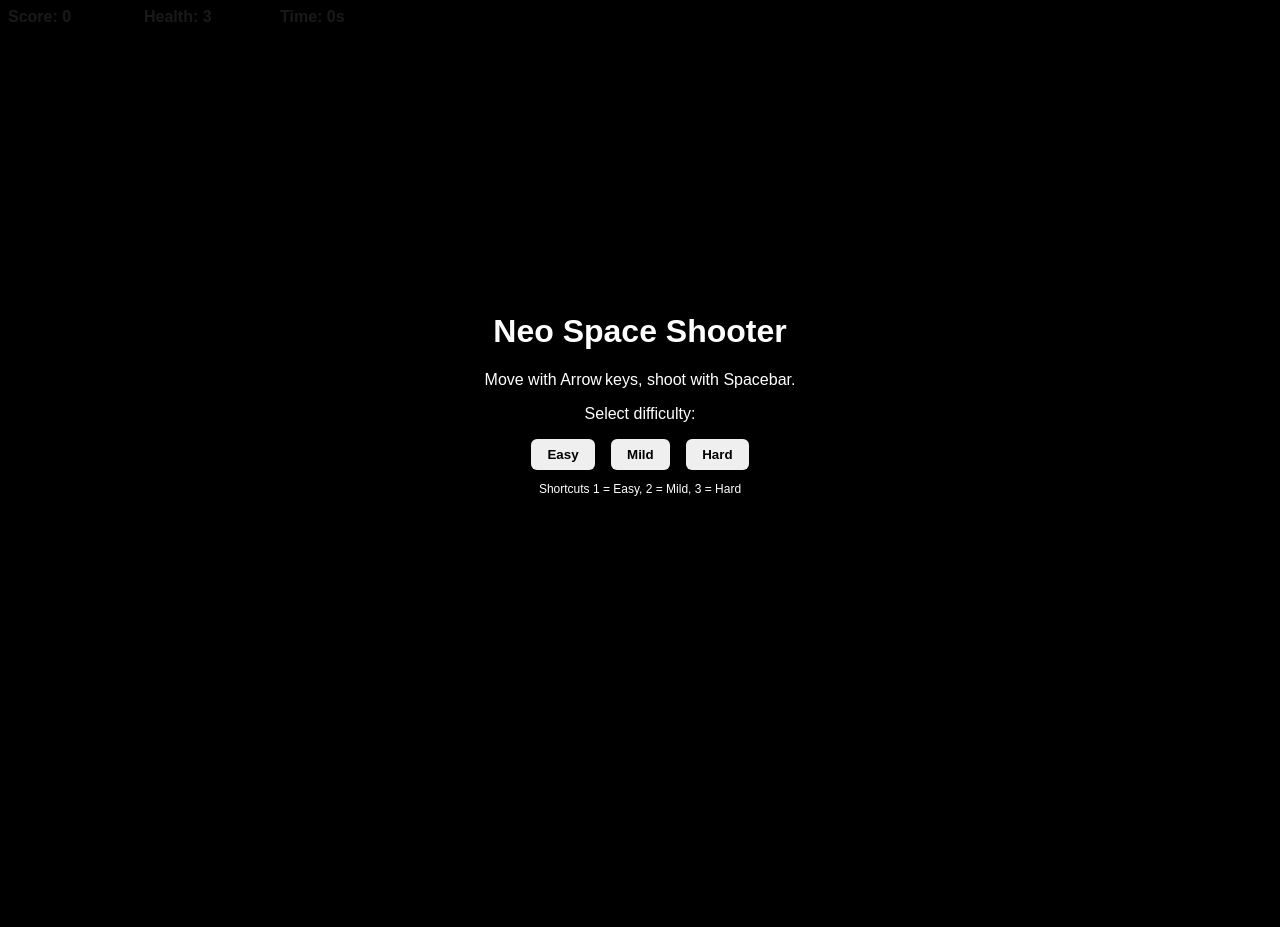
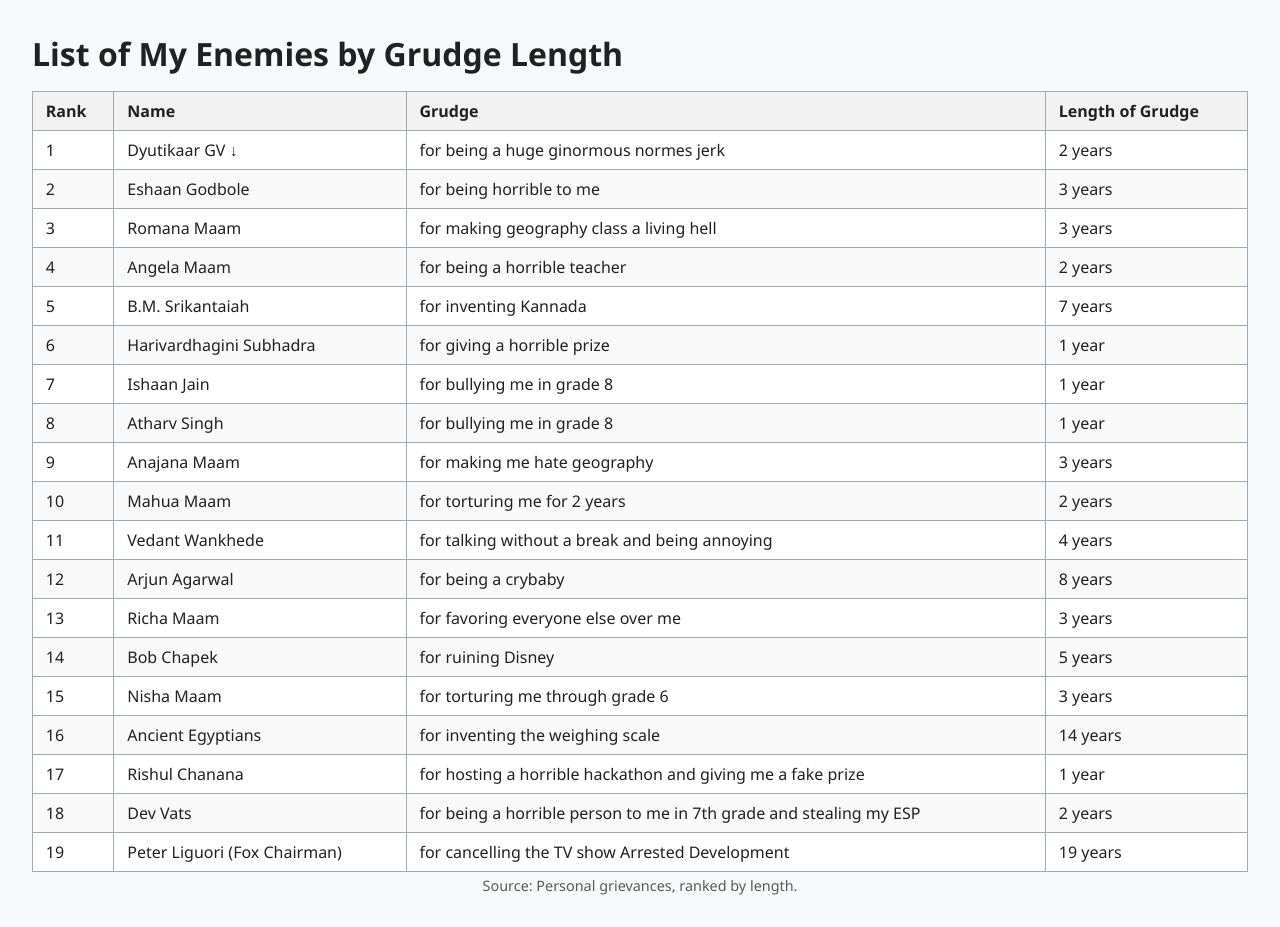
Before and after one commit to SparshJainChajjed/enemies-list, a plain HTML site: page index.html in a window 1280 px wide. Before the commit the page ends 800 px from the top, so only its background shows below. Drawn offline with Linux system fonts and the light colour scheme.

Commit message:
Update index.html

```diff
--- a/index.html
+++ b/index.html
@@ -1,179 +1,179 @@
 <!DOCTYPE html>
 <html lang="en">
 <head>
-<meta charset="UTF-8" />
-<title>Neo Space Shooter</title>
-<style>
-  /* -------- basic page & HUD -------- */
-  html,body{margin:0;padding:0;width:100%;height:100%;overflow:hidden;background:#000;color:#fff;font-family:Arial,Helvetica,sans-serif}
-  #ui{position:fixed;top:8px;left:8px;right:8px;display:flex;gap:16px;font-weight:bold;text-shadow:0 0 6px #000}
-  #ui span{min-width:120px}
-  canvas{display:block;width:100%;height:100%}
+  <meta charset="utf-8">
+  <title>My Enemies List</title>
+  <meta name="viewport" content="width=device-width, initial-scale=1">
+  <style>
+    /* Wikipedia-style “wikitable” */
+    body {
+      font-family: "Segoe UI", Arial, sans-serif;
+      margin: 2rem;
+      background: #f8f9fa;
+      color: #202122;
+    }
+    h1 {
+      font-size: 2rem;
+      margin-bottom: 1rem;
+    }
+    table.wikitable {
+      width: 100%;
+      border-collapse: collapse;
+      margin-bottom: 1rem;
+      background: #fff;
+    }
+    .wikitable th,
+    .wikitable td {
+      border: 1px solid #a2a9b1;
+      padding: 0.5em 0.8em;
+    }
+    .wikitable th {
+      background: #f2f2f2;
+      text-align: left;
+      font-weight: bold;
+    }
+    .wikitable tr:nth-child(even) td {
+      background: #f9f9f9;
+    }
+    .wikitable caption {
+      caption-side: bottom;
+      padding-top: 0.3em;
+      font-size: 0.9rem;
+      color: #5a5a5a;
+    }
+  </style>
+</head>
+<body>
 
-  /* intro overlay */
-  #introOverlay{position:fixed;inset:0;background:rgba(0,0,0,0.9);color:#fff;display:flex;justify-content:center;align-items:center;text-align:center}
-  .diffButton{margin:0 6px;padding:8px 16px;border:none;border-radius:6px;font-weight:bold;cursor:pointer}
-  .diffButton:hover{background:#333}
+  <h1>List of My Enemies by Grudge Length</h1>
 
-  /* game‑over overlay */
-  #memeOverlay{position:fixed;inset:0;background:rgba(0,0,0,0.85);color:#fff;display:flex;flex-direction:column;justify-content:center;align-items:center;text-align:center;font-size:32px}
-  #memeBtn{margin-top:16px;padding:10px 24px;border:none;border-radius:6px;background:#ff0066;color:#fff;font-size:20px;font-weight:bold;cursor:pointer}
-</style>
-</head>
-<body tabindex="0">
+  <table class="wikitable">
+    <thead>
+      <tr>
+        <th>Rank</th>
+        <th>Name</th>
+        <th>Grudge</th>
+        <th>Length of Grudge</th>
+      </tr>
+    </thead>
+    <tbody>
+      <tr>
+        <td>1</td>
+        <td>Dyutikaar GV ↓</td>
+        <td>for being a huge ginormous normes jerk</td>
+        <td>2 years</td>
+      </tr>
+      <tr>
+        <td>2</td>
+        <td>Eshaan Godbole</td>
+        <td>for being horrible to me</td>
+        <td>3 years</td>
+      </tr>
+      <tr>
+        <td>3</td>
+        <td>Romana Maam</td>
+        <td>for making geography class a living hell</td>
+        <td>3 years</td>
+      </tr>
+      <tr>
+        <td>4</td>
+        <td>Angela Maam</td>
+        <td>for being a horrible teacher</td>
+        <td>2 years</td>
+      </tr>
+      <tr>
+        <td>5</td>
+        <td>B.M. Srikantaiah</td>
+        <td>for inventing Kannada</td>
+        <td>7 years</td>
+      </tr>
+      <tr>
+        <td>6</td>
+        <td>Harivardhagini Subhadra</td>
+        <td>for giving a horrible prize</td>
+        <td>1 year</td>
+      </tr>
+      <tr>
+        <td>7</td>
+        <td>Ishaan Jain</td>
+        <td>for bullying me in grade 8</td>
+        <td>1 year</td>
+      </tr>
+      <tr>
+        <td>8</td>
+        <td>Atharv Singh</td>
+        <td>for bullying me in grade 8</td>
+        <td>1 year</td>
+      </tr>
+      <tr>
+        <td>9</td>
+        <td>Anajana Maam</td>
+        <td>for making me hate geography</td>
+        <td>3 years</td>
+      </tr>
+      <tr>
+        <td>10</td>
+        <td>Mahua Maam</td>
+        <td>for torturing me for 2 years</td>
+        <td>2 years</td>
+      </tr>
+      <tr>
+        <td>11</td>
+        <td>Vedant Wankhede</td>
+        <td>for talking without a break and being annoying</td>
+        <td>4 years</td>
+      </tr>
+      <tr>
+        <td>12</td>
+        <td>Arjun Agarwal</td>
+        <td>for being a crybaby</td>
+        <td>8 years</td>
+      </tr>
+      <tr>
+        <td>13</td>
+        <td>Richa Maam</td>
+        <td>for favoring everyone else over me</td>
+        <td>3 years</td>
+      </tr>
+      <tr>
+        <td>14</td>
+        <td>Bob Chapek</td>
+        <td>for ruining Disney</td>
+        <td>5 years</td>
+      </tr>
+      <tr>
+        <td>15</td>
+        <td>Nisha Maam</td>
+        <td>for torturing me through grade 6</td>
+        <td>3 years</td>
+      </tr>
+      <tr>
+        <td>16</td>
+        <td>Ancient Egyptians</td>
+        <td>for inventing the weighing scale</td>
+        <td>14 years</td>
+      </tr>
+      <tr>
+        <td>17</td>
+        <td>Rishul Chanana</td>
+        <td>for hosting a horrible hackathon and giving me a fake prize</td>
+        <td>1 year</td>
+      </tr>
+      <tr>
+        <td>18</td>
+        <td>Dev Vats</td>
+        <td>for being a horrible person to me in 7th grade and stealing my ESP</td>
+        <td>2 years</td>
+      </tr>
+      <tr>
+        <td>19</td>
+        <td>Peter Liguori (Fox Chairman)</td>
+        <td>for cancelling the TV show Arrested Development</td>
+        <td>19 years</td>
+      </tr>
+    </tbody>
+    <caption>Source: Personal grievances, ranked by length.</caption>
+  </table>
 
-<!-- HUD -->
-<div id="ui">
-  <span id="score">Score: 0</span>
-  <span id="health">Health: 3</span>
-  <span id="time">Time: 0s</span>
-</div>
-
-<!-- intro overlay -->
-<div id="introOverlay">
-  <div>
-    <h1>Neo Space Shooter</h1>
-    <p>Move with Arrow keys, shoot with Spacebar.</p>
-    <p>Select difficulty:</p>
-    <button class="diffButton" data-diff="easy">Easy</button>
-    <button class="diffButton" data-diff="mild">Mild</button>
-    <button class="diffButton" data-diff="hard">Hard</button>
-    <p style="font-size:12px">Shortcuts 1 = Easy, 2 = Mild, 3 = Hard</p>
-  </div>
-</div>
-
-<!-- game‑over overlay -->
-<div id="memeOverlay" style="display:none">
-  <div>Game Over<br/>Please go and touch grass now.</div>
-  <button id="memeBtn">Play Again</button>
-</div>
-
-<canvas id="game"></canvas>
-
-<script>
-/* ---------- difficulty presets ---------- */
-const difficultySettings={
-  easy :{spawnMin:1,spawnMax:2,timerMin:1.0,timerMax:1.6},
-  mild :{spawnMin:2,spawnMax:3,timerMin:0.5,timerMax:1.0},
-  hard :{spawnMin:3,spawnMax:5,timerMin:0.3,timerMax:0.6}
-};
-let difficulty='easy';
-
-/* ---------- canvas & helpers ---------- */
-const c=document.getElementById('game');
-const ctx=c.getContext('2d');
-function resize(){c.width=innerWidth;c.height=innerHeight;}resize();addEventListener('resize',resize);
-const randBetween=(a,b)=>Math.random()*(b-a)+a;
-const dist=(a,b)=>Math.hypot(a.x-b.x,a.y-b.y);
-
-/* ---------- stars ---------- */
-const stars=[];function initStars(){stars.length=0;const n=(c.width+c.height)/3;
-  for(let i=0;i<n;i++){stars.push({x:Math.random()*c.width,y:Math.random()*c.height,r:Math.random()<.8?1:2,s:.2+.4*Math.random()});}}
-function updStars(d){for(const s of stars){s.y+=s.s*d*40;if(s.y>c.height){s.y=0;s.x=Math.random()*c.width;}}}
-function drawStars(){ctx.fillStyle='#88aaff';for(const s of stars){ctx.globalAlpha=s.r===2?.9:.5;ctx.fillRect(s.x,s.y,s.r,s.r);}ctx.globalAlpha=1;}
-
-/* ---------- player ---------- */
-const player={x:0,y:0,vx:0,vy:0,ang:0,cool:0};
-const ACC=900,MAXS=350;
-function resetP(){Object.assign(player,{x:c.width/2,y:c.height*.8,vx:0,vy:0,ang:0,cool:0});}
-function updP(d){
-  player.vx*=.94;player.vy*=.94;
-  player.x+=player.vx*d;player.y+=player.vy*d;
-  const s=Math.hypot(player.vx,player.vy);if(s>MAXS){const f=MAXS/s;player.vx*=f;player.vy*=f;}
-  if(player.x<0)player.x=c.width;if(player.x>c.width)player.x=0;if(player.y<0)player.y=c.height;if(player.y>c.height)player.y=0;
-  player.ang=Math.atan2(player.vy,player.vx)||-Math.PI/2;if(player.cool>0)player.cool-=d;}
-function drawP(){ctx.save();ctx.translate(player.x,player.y);ctx.rotate(player.ang+Math.PI/2);
-  ctx.fillStyle='orange';ctx.beginPath();ctx.moveTo(-5,16);ctx.lineTo(0,24+Math.random()*4);ctx.lineTo(5,16);ctx.fill();
-  ctx.fillStyle='#9cf';ctx.beginPath();ctx.moveTo(0,-14);ctx.lineTo(10,14);ctx.lineTo(0,10);ctx.lineTo(-10,14);ctx.closePath();ctx.fill();ctx.restore();}
-
-/* ---------- lasers ---------- */
-const lasers=[];const MAXAMMO=30;let ammo=MAXAMMO;
-function shoot(){if(player.cool<=0&&ammo>0){lasers.push({x:player.x,y:player.y-14,vy:-650});player.cool=.18;ammo--;}}
-function updLasers(d){for(let i=lasers.length-1;i>=0;i--){lasers[i].y+=lasers[i].vy*d;if(lasers[i].y<-20)lasers.splice(i,1);}}
-function drawLasers(){ctx.fillStyle='#8ff';for(const l of lasers){ctx.fillRect(l.x-2,l.y-12,4,14);}}
-
-/* ---------- asteroids ---------- */
-const enemies=[];let enemyTimer=0;
-function spawnAst(){const size=randBetween(25,100);enemies.push({x:randBetween(40,c.width-40),y:-30,size,vy:randBetween(70,120),hp:2});}
-function updEnemies(d){
-  enemyTimer-=d;
-  if(enemyTimer<=0){
-    const S=difficultySettings[difficulty];
-    const n=S.spawnMin+Math.floor(Math.random()*(S.spawnMax-S.spawnMin+1));
-    for(let i=0;i<n;i++)spawnAst();
-    enemyTimer=randBetween(S.timerMin,S.timerMax);
-  }
-  for(let i=enemies.length-1;i>=0;i--){
-    const e=enemies[i];e.y+=e.vy*d;
-    if(dist(e,player)<e.size/2+14){health--;enemies.splice(i,1);if(health<=0)gameOver();continue;}
-    for(let j=lasers.length-1;j>=0;j--){if(Math.abs(lasers[j].x-e.x)<e.size/2&&Math.abs(lasers[j].y-e.y)<e.size/2){lasers.splice(j,1);if(--e.hp<=0){score+=100;enemies.splice(i,1);}break;}}
-    if(e.y>c.height+40)enemies.splice(i,1);
-  }
-}
-function drawEnemies(){ctx.fillStyle='#b96';for(const e of enemies){ctx.beginPath();ctx.arc(e.x,e.y,e.size/2,0,Math.PI*2);ctx.fill();}}
-
-/* ---------- global state ---------- */
-let score=0,health=3,running=false,intro=true,survival=0,pt=0;
-
-/* ---------- DOM refs ---------- */
-const scoreEl=document.getElementById('score');
-const healthEl=document.getElementById('health');
-const timeEl=document.getElementById('time');
-const introEl=document.getElementById('introOverlay');
-const overEl=document.getElementById('memeOverlay');
-
-/* intro buttons */
-document.querySelectorAll('.diffButton').forEach(btn=>btn.onclick=e=>{
-  difficulty=e.target.dataset.diff||'easy';
-  introEl.style.display='none';intro=false;start();});
-addEventListener('keydown',e=>{
-  if(intro){
-    if(e.key==='1'||e.key==='2'||e.key==='3'){
-      difficulty=e.key==='1'?'easy':e.key==='2'?'mild':'hard';
-      introEl.style.display='none';intro=false;start();
-    }
-  }
-});
-
-/* restart */
-document.getElementById('memeBtn').onclick=()=>{overEl.style.display='none';introEl.style.display='flex';intro=true;};
-
-/* ---------- input ---------- */
-const keys={};addEventListener('keydown',e=>keys[e.key.toLowerCase()]=true);
-addEventListener('keyup',e=>keys[e.key.toLowerCase()]=false);
-
-/* ---------- game loop ---------- */
-let last=performance.now();
-function start(){score=0;health=3;ammo=MAXAMMO;survival=0;pt=0;enemies.length=lasers.length=0;resetP();initStars();running=true;last=performance.now();loop();}
-function gameOver(){running=false;overEl.style.display='flex';}
-
-function loop(now=performance.now()){
-  if(!running)return;
-  const dt=(now-last)/1000;last=now;
-
-  /* timers & auto‑score */
-  survival+=dt;pt+=dt;if(pt>=1){score+=10;pt-=1;}
-
-  /* updates */
-  updStars(dt);
-  if(keys['arrowleft'])player.vx-=ACC*dt;
-  if(keys['arrowright'])player.vx+=ACC*dt;
-  if(keys['arrowup'])player.vy-=ACC*dt;
-  if(keys['arrowdown'])player.vy+=ACC*dt;
-  if(keys[' '])shoot();
-  updP(dt);updLasers(dt);updEnemies(dt);
-
-  /* render */
-  ctx.clearRect(0,0,c.width,c.height);
-  drawStars();drawLasers();drawEnemies();drawP();
-
-  /* HUD */
-  scoreEl.textContent='Score: '+score;
-  healthEl.textContent='Health: '+health;
-  timeEl.textContent='Time: '+Math.floor(survival)+'s';
-
-  requestAnimationFrame(loop);
-}
-</script>
 </body>
 </html>
```
